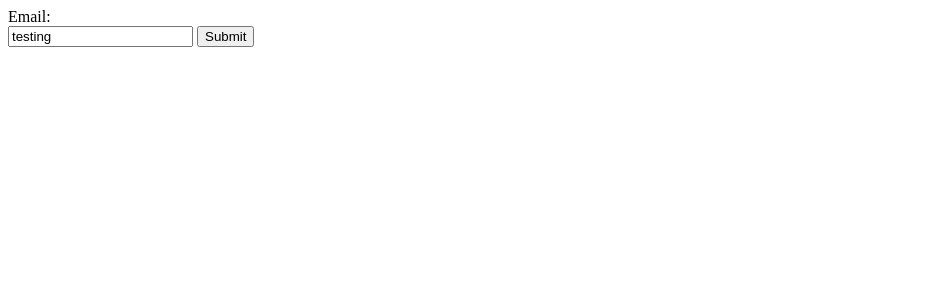
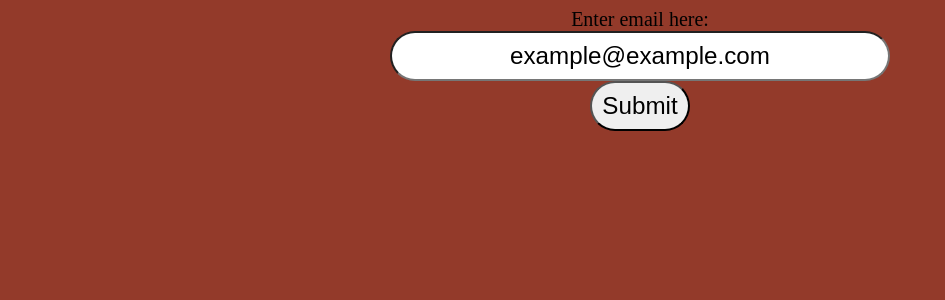
Before and after one commit to SyzygyCo-op/main, a Flask app: page /email in a window 1280 px wide. Shown: the top 300 px of the page, without its empty margins (0-945 px from the left). Run offline with Flask 2, Linux system fonts and the light colour scheme.

Commit message:
more email age work

```diff
--- a/main/__init__.py
+++ b/main/__init__.py
@@ -7,6 +7,8 @@ from . import settings
 app = Flask(__name__)
 app.config.from_object(settings)
 app.config['SQLALCHEMY_TRACK_MODIFICATIONS'] = False
+if settings.DEBUG:
+    app.debug = True
 socketio = SocketIO(app)
 csrf = CSRFProtect(app)
 
--- a/main/settings.py
+++ b/main/settings.py
@@ -1,4 +1,4 @@
-DEBUG = False
+DEBUG = True
 TESTING = False
 CSRF_ENABLED = True
 SECRET_KEY = 'f7a171b8-079a-4796-bd78-e65ab8332277'
--- a/main/templates/email.html
+++ b/main/templates/email.html
@@ -1,8 +1,58 @@
 <html>
-  <form>
-    Email:<br>
-    <input type="text" name="Email" value="testing ">  <!--figure out what a value is so that you don't lose your mind-->
-    <input type="submit" value="Submit">
-  </form>
+  <head>
+    <title>Syzygy Email</title>
+   </head>
+<style>
+input[type = text] {
+    width: 25%;
+     text-align: center;
+     border-radius: 25px;
+     padding: 20px;
+     width: 500px;
+     height: 50px;
+}
+
+input[type=text]:focus {
+    border-radius: 25px;
+    border: 5px  solid #F25E30;
+}
+
+input[type=submit]{
+    border-radius: 25px;
+    background: solid #FFFFFF;
+    padding: 5px;
+    width: 100px;
+    height: 50px;
+
+}
+
+input {
+  font-size: 110%;
+}
+
+form {
+    text-align: center;
+    font-size: 110%;
+    font-color: #FFFFFF;
+    font: arial, sans-serif;
+}
+
+body {
+  font-size: 125%;
+  font-color: #FFFFFF;
+  font: arial;
+  background-color: #933A2A
+}
+
+</style>
+<body>
+  <center>
+    Enter email here: <br>
+    <form>
+     <input type="text" name="email" value="example@example.com"><br>
+     <input type="submit" value="Submit">
+    </form>
+  </center>
+</body>
 
 </html>
```
Also changed, not shown: main/views.py (line endings or trailing spaces), 1 other file.
